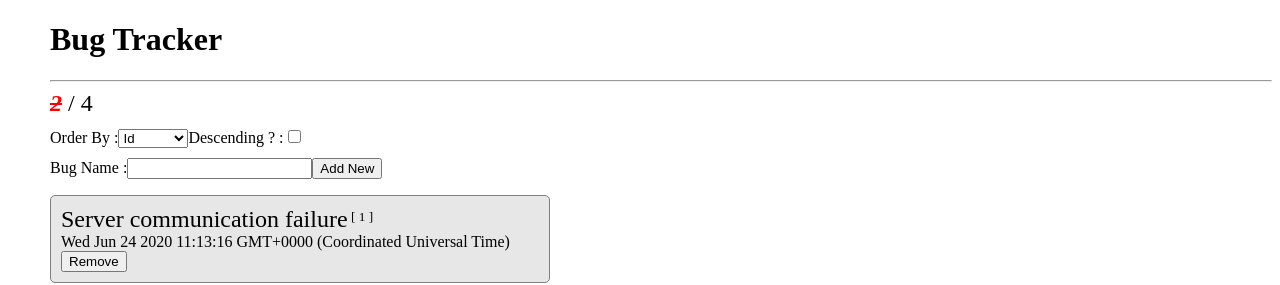
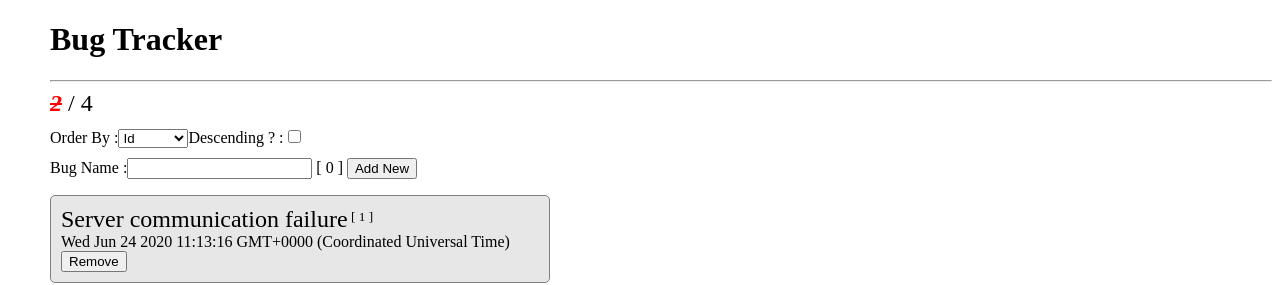
Before and after one commit to tkmagesh/IBM-Angular-Jun-2020, an Angular app in the folder bug-tracker-app/: page / in a window 1280 px wide. Shown: the top 285 px of the page. Built offline with nearby package versions, Linux system fonts and the light colour scheme.

Commit message:
Displaying the text box length in real time

```diff
--- a/bug-tracker-app/src/app/bug-tracker/bugTracker.component.html
+++ b/bug-tracker-app/src/app/bug-tracker/bugTracker.component.html
@@ -16,8 +16,9 @@
 </section>
 <section class="edit">
     <label for="">Bug Name :</label>
-    <input type="text" #txtNewBugName>
-    <input type="button" value="Add New" (click)="onAddNewClick(txtNewBugName.value)">
+    <input type="text" (input)="newBugName=$event.target.value">
+    <span> [ {{newBugName.length}} ] </span>
+    <input type="button" value="Add New" (click)="onAddNewClick()">
 </section>
 <section class="list">
     <ol>
--- a/bug-tracker-app/src/app/bug-tracker/bugTracker.component.ts
+++ b/bug-tracker-app/src/app/bug-tracker/bugTracker.component.ts
@@ -10,6 +10,7 @@ export class BugTrackerComponent implements OnInit {
     bugs: Bug[] = [];
     sortAttr : string = 'id';
     isDesc : boolean = false;
+    newBugName : string = '';
 
     constructor(private bugOperations : BugOperationsService){
 
@@ -21,8 +22,8 @@ export class BugTrackerComponent implements OnInit {
         this.bugs.push({ id: 2, name: 'Application not responding', isClosed: false, createdAt: new Date() });
     }
 
-    onAddNewClick(newBugName : string){
-        const newBug : Bug = this.bugOperations.createNew(newBugName);
+    onAddNewClick(){
+        const newBug : Bug = this.bugOperations.createNew(this.newBugName);
         this.bugs = [...this.bugs, newBug];
     }
 
--- a/bug-tracker-app/src/app/bug-tracker/pipes/sort.pipe.ts
+++ b/bug-tracker-app/src/app/bug-tracker/pipes/sort.pipe.ts
@@ -6,7 +6,7 @@ interface Comparer{
 
 @Pipe({
     name : 'sort',
-   /*  pure : false */
+    pure : true
 })
 export class SortPipe implements PipeTransform {
 
@@ -26,6 +26,7 @@ export class SortPipe implements PipeTransform {
     }
 
     transform(list : any[], attrName : string, isDesc : boolean = false) : any[] {
+        console.log('sort.transform triggered');
         if (!list || !list.length || !attrName) return list;
         let comparer = this.getComparerFor(attrName, isDesc);
         return list.sort(comparer);
```
